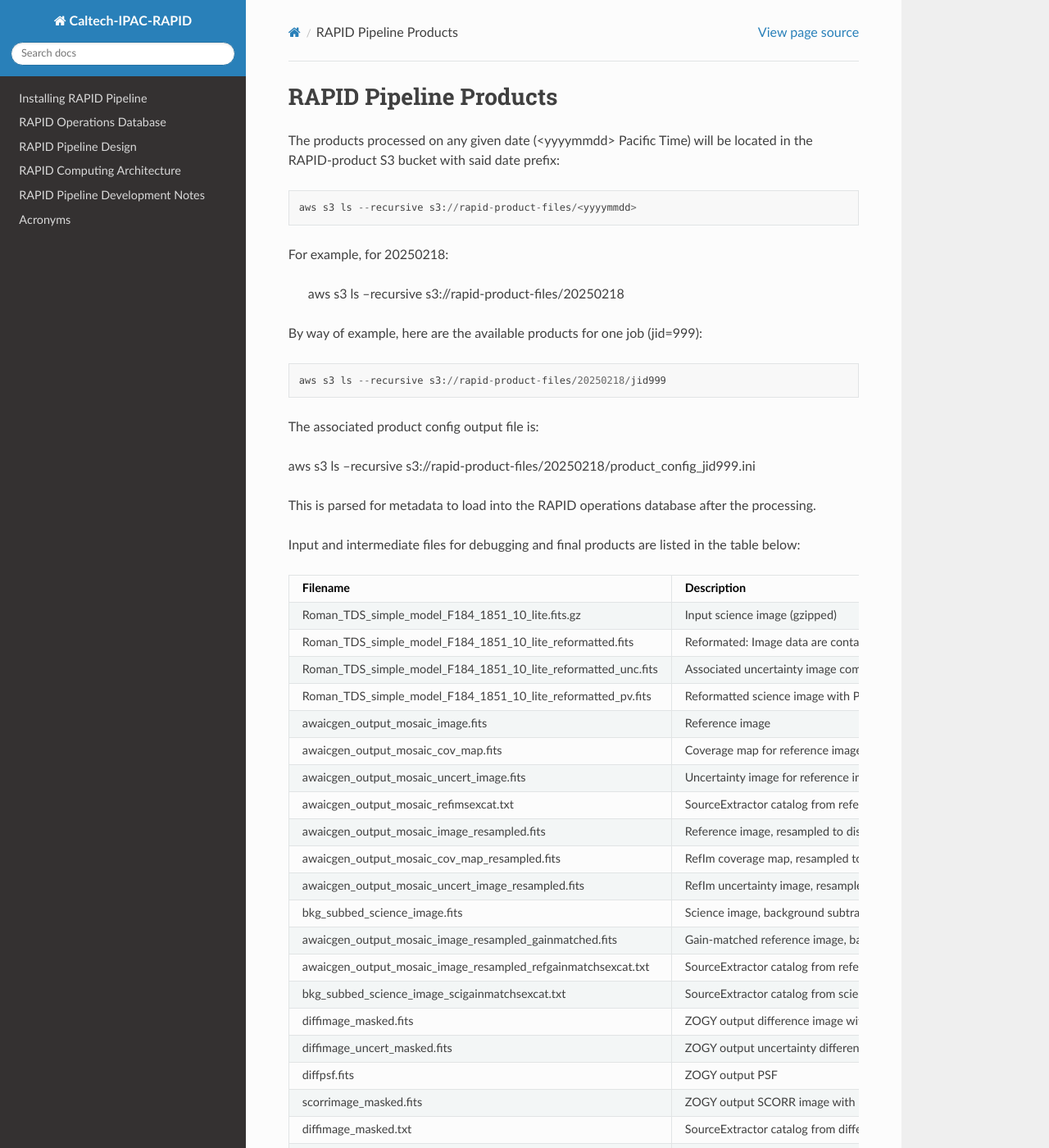
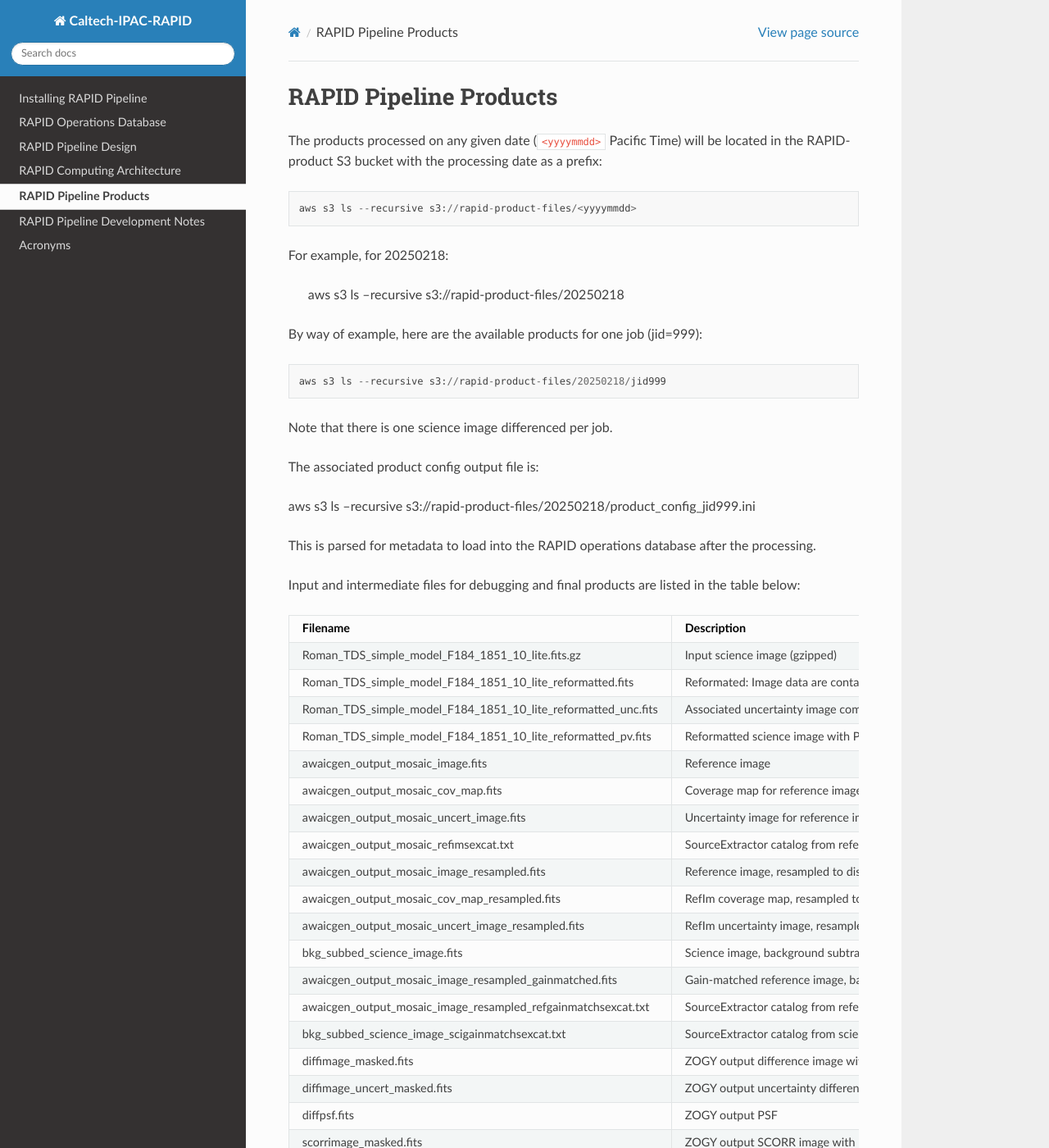
Before and after one commit to Caltech-IPAC/rapid, a Sphinx documentation site: the page built from docs/source/prod/products.rst, in a window 1280 px wide and 1400 px high. Shown: the whole window at 82% size. Built offline with Sphinx 7.4.7 and the Read the Docs theme 3.1.0, drawn with Linux system fonts in a browser that asks for light colours.

Commit message:
Added products to main page.

```diff
--- a/docs/source/index.rst
+++ b/docs/source/index.rst
@@ -97,6 +97,14 @@ RAPID Computing Architecture
 
    sysarch/comp_arch.rst
 
+RAPID Pipeline Products
+************************************
+
+.. toctree::
+   :maxdepth: 1
+
+   prod/products.rst
+
 RAPID Pipeline Development Notes
 ************************************
 
--- a/docs/source/prod/products.rst
+++ b/docs/source/prod/products.rst
@@ -1,7 +1,8 @@
 RAPID Pipeline Products
 ####################################################
 
-The products processed on any given date (<yyyymmdd> Pacific Time) will be located in the RAPID-product S3 bucket with said date prefix::
+The products processed on any given date (``<yyyymmdd>`` Pacific Time) will be located in
+the RAPID-product S3 bucket with the processing date as a prefix::
 
     aws s3 ls --recursive s3://rapid-product-files/<yyyymmdd>
 
@@ -12,6 +13,8 @@ For example, for 20250218:
 By way of example, here are the available products for one job (jid=999)::
 
     aws s3 ls --recursive s3://rapid-product-files/20250218/jid999
+
+Note that there is one science image differenced per job.
 
 The associated product config output file is::
 
```
